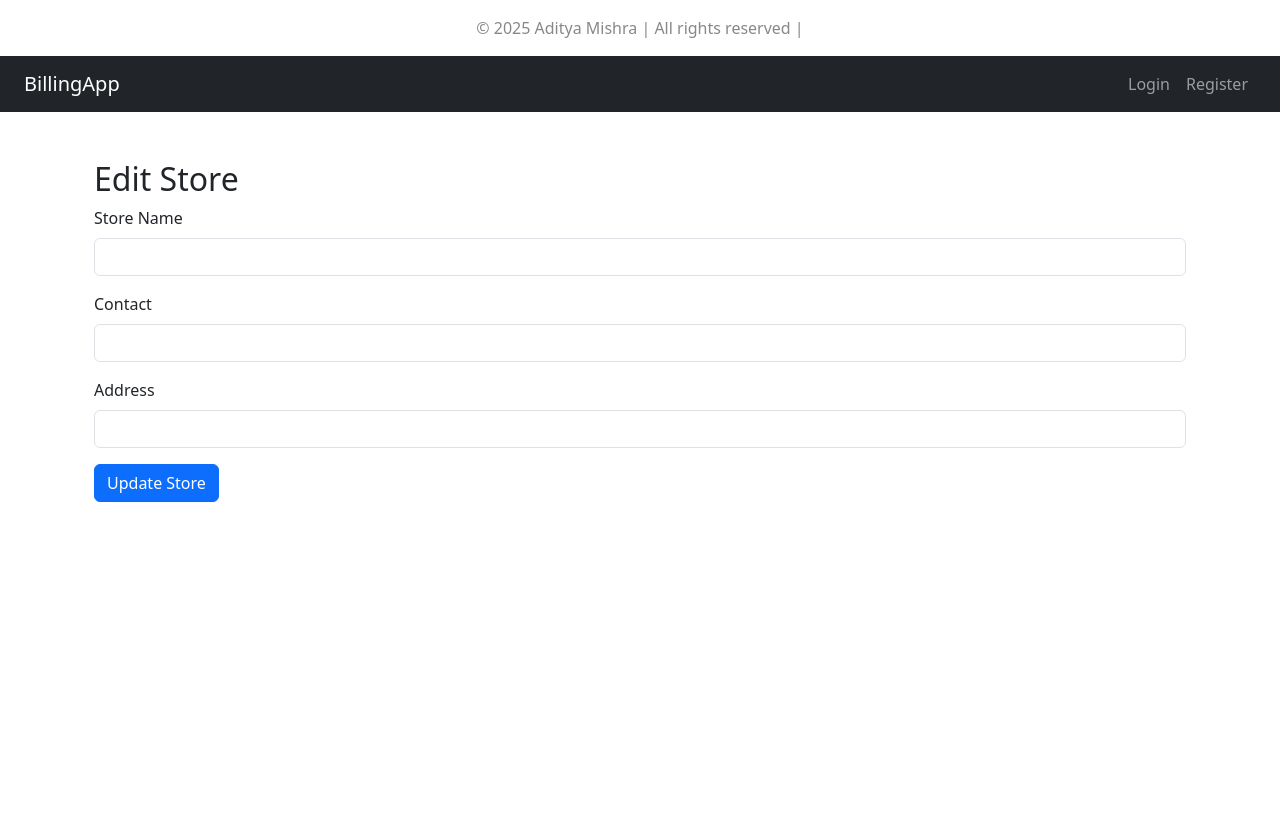
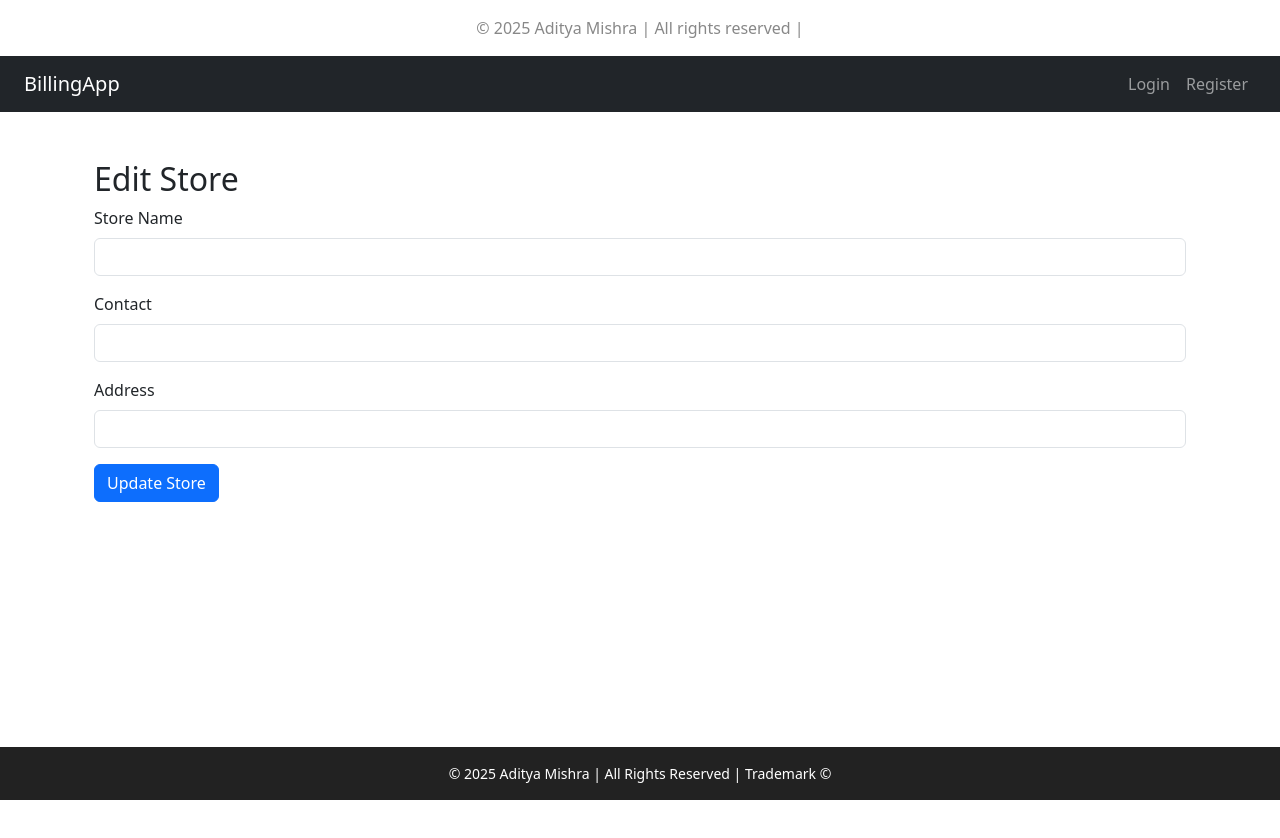
Before and after one commit to Aditya-0411/POS-and-Billing-frontend, a React (Create React App) app: page /store/edit in a window 1280 px wide. Shown: the top 838 px of the page. Built offline with nearby package versions, Linux system fonts and the light colour scheme; no server answers.

Commit message:
Added trademark footer and metadata

```diff
--- a/src/App.js
+++ b/src/App.js
@@ -15,12 +15,14 @@ import InvoiceList from './pages/InvoiceList';
 import CustomerDetail from './pages/CustomerDetail';
 import InvoicePrint from './pages/InvoicePrint';
 import EditStore from './pages/EditStore';
+import Footer from './components/Footer'; // ✅ Import footer
 
 function App() {
   return (
     <Router>
       <div className="d-flex flex-column min-vh-100">
         <Navbar />
+
         <div className="flex-grow-1 container mt-4">
           <Routes>
             <Route path="/register" element={<Register />} />
@@ -37,6 +39,8 @@ function App() {
             <Route path="/store/edit" element={<EditStore />} />
           </Routes>
         </div>
+
+        <Footer /> {/* ✅ Footer always at the bottom */}
       </div>
     </Router>
   );
--- /dev/null
+++ b/src/components/Footer.js
@@ -0,0 +1,21 @@
+import React from 'react';
+
+function Footer() {
+  return (
+    <footer style={{
+      backgroundColor: '#222',
+      color: '#fff',
+      padding: '1rem',
+      textAlign: 'center',
+      position: 'fixed',
+      bottom: 0,
+      width: '100%',
+      fontSize: '14px',
+      zIndex: 1000,
+    }}>
+      &copy; 2025 Aditya Mishra | All Rights Reserved | Trademark ©
+    </footer>
+  );
+}
+
+export default Footer;
```
